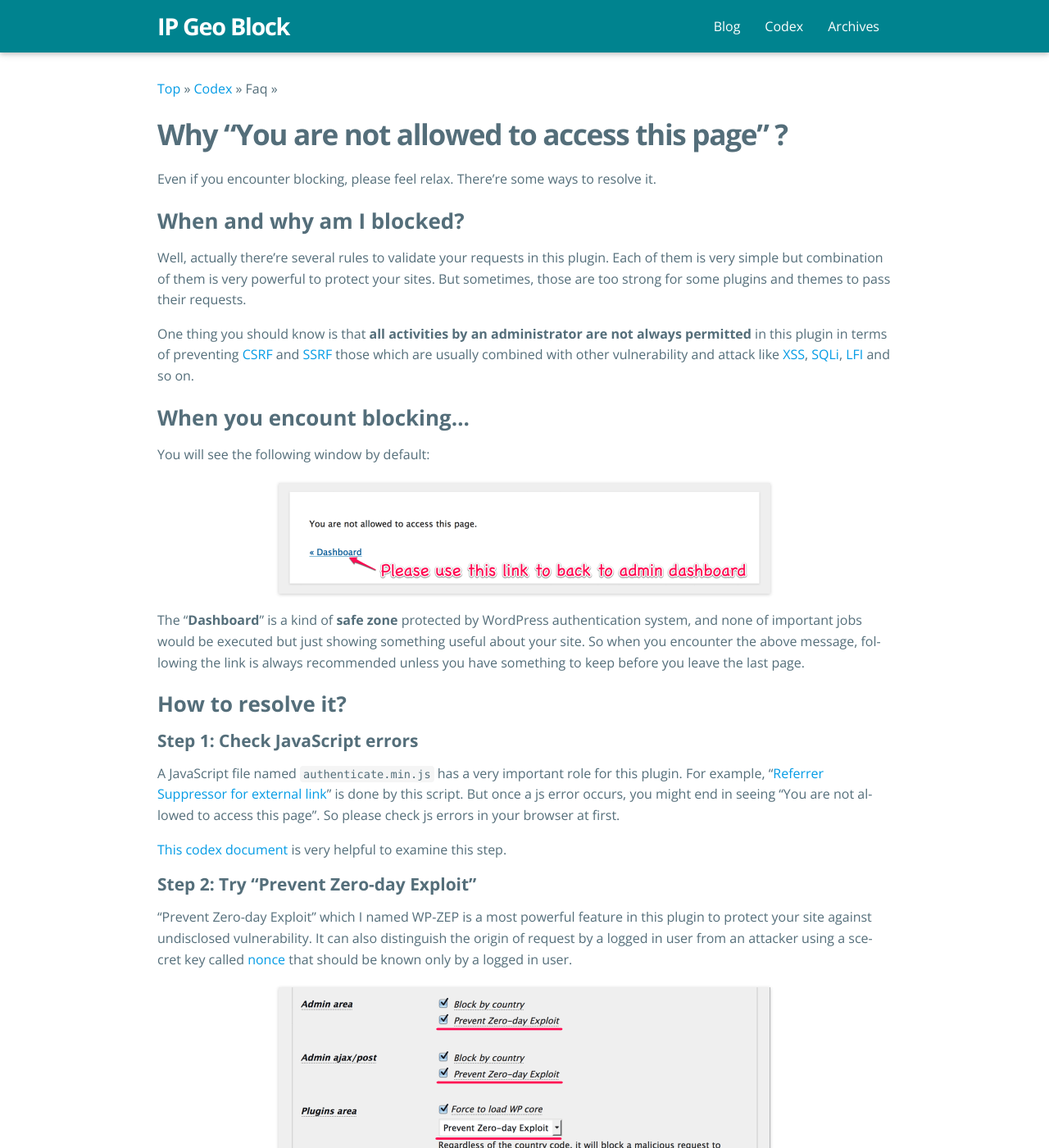
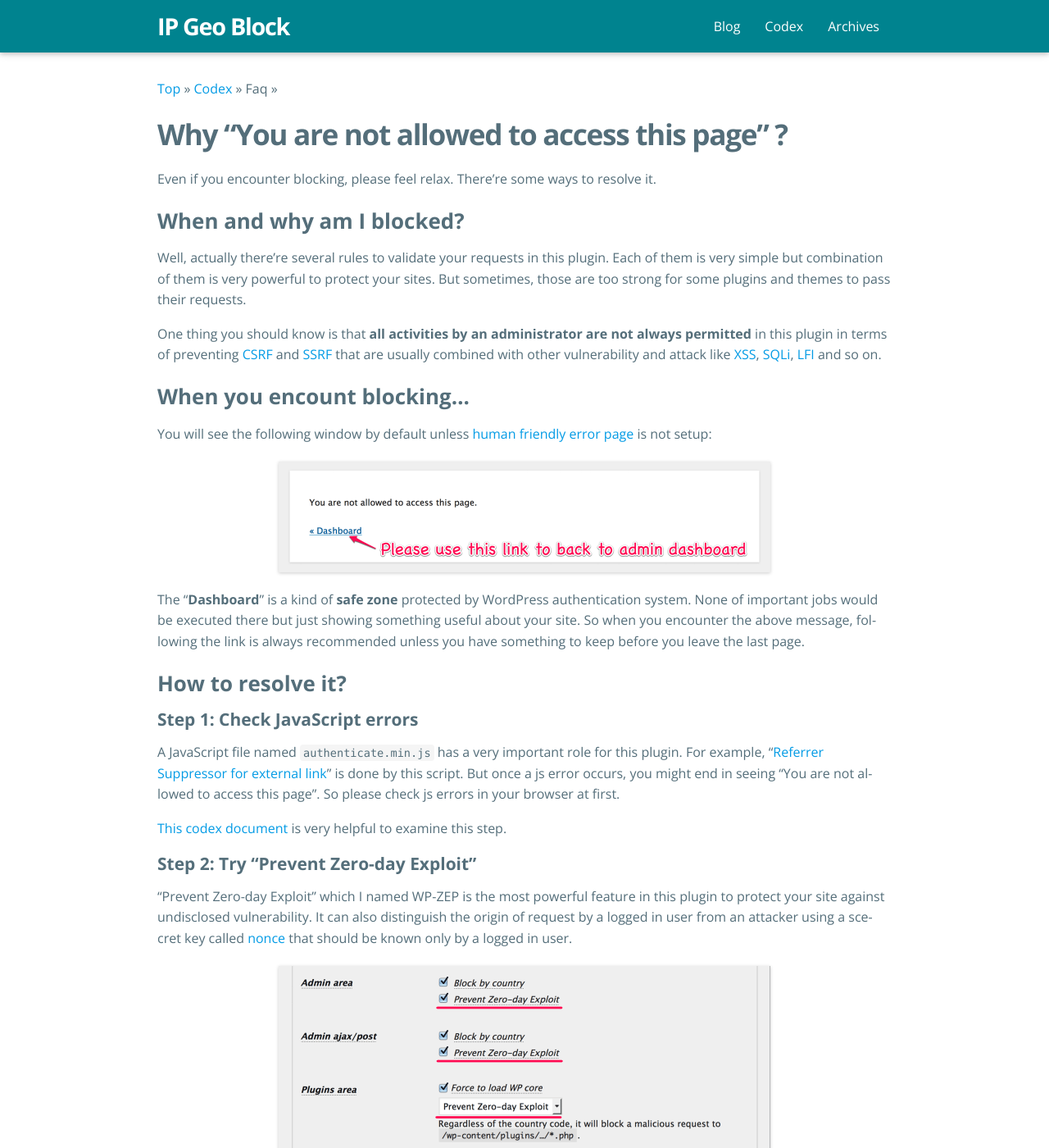
Before and after one commit to tokkonopapa/WordPress-IP-Geo-Block, a Jekyll site: the page built from _codex/02. FAQ/02/you-are-not-allowed-to-access.md, in a window 1280 px wide and 1400 px high. Shown: the whole window at 82% size. Built offline with Jekyll 4.4.1, drawn with Linux system fonts in a browser that asks for light colours; some web fonts are replaced; some of the changed text lies outside the part shown.

Commit message:
Update codex.

```diff
--- a/_codex/02. FAQ/02/you-are-not-allowed-to-access.md
+++ b/_codex/02. FAQ/02/you-are-not-allowed-to-access.md
@@ -18,19 +18,20 @@
 
 One thing you should know is that **all activities by an administrator are not
 always permitted** in this plugin in terms of preventing [CSRF][CSRF] and
-[SSRF][SSRF] those which are usually combined with other vulnerability and
-attack like [XSS][XSS], [SQLi][SQLi], [LFI][LFI] and so on.
+[SSRF][SSRF] that are usually combined with other vulnerability and attack like
+[XSS][XSS], [SQLi][SQLi], [LFI][LFI] and so on.
 
 ### When you encount blocking&hellip; ###
 
-You will see the following window by default:
+You will see the following window by default unless [human friendly error page]
+[FriendlyPage] is not setup:
 
 ![Blocking message]({{ '/img/2016-12/forbidden-message.png' | prepend: site.baseurl }}
  "Blocking message"
 )
 
 The "**Dashboard**" is a kind of **safe zone** protected by WordPress
-authentication system, and none of important jobs would be executed but just
+authentication system. None of important jobs would be executed there but just
 showing something useful about your site. So when you encounter the above
 message, following the link is always recommended unless you have something to
 keep before you leave the last page.
@@ -49,8 +50,8 @@
 
 #### Step 2: Try "Prevent Zero-day Exploit" ####
 
-"Prevent Zero-day Exploit" which I named WP-ZEP is a most powerful feature in
-this plugin to protect your site against undisclosed vulnerability. It can
+"Prevent Zero-day Exploit" which I named WP-ZEP is the most powerful feature
+in this plugin to protect your site against undisclosed vulnerability. It can
 also distinguish the origin of request by a logged in user from an attacker
 using a scecret key called [nonce][WPnonce] that should be known only by a
 logged in user.
@@ -99,8 +100,9 @@
 
 ##### - **Plugins area** / **Themes area** - #####
 
-If your requested URL is directly pointed to the particular plugin or theme,
-you can resolve the issue via the UI where you can select one you install.
+If the requested URL is directly pointed to the particular plugin or theme,
+you can resolve its blocking issue by making an exception of that plugin or
+theme.
 
 ![Exceptions]({{ '/img/2016-12/exceptions.png' | prepend: site.baseurl }}
  "Exceptions"
```
Also changed, not shown: other parts of _codex/02. FAQ/02/you-are-not-allowed-to-access.md (+3 -3 lines).
